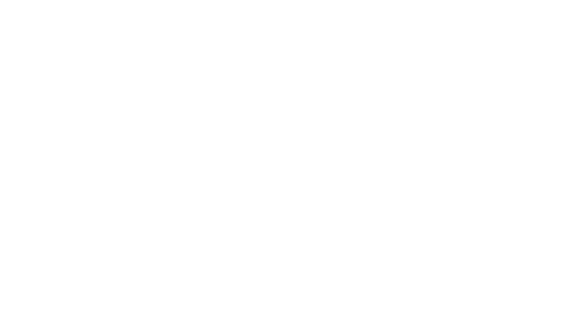
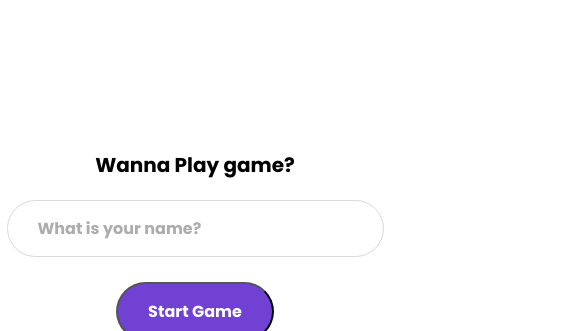
Before and after one commit to ArShadhinJr/number-guessing, a plain HTML site: page index.html in a window 390 px wide. Shown: the top 331 px of the page, 585 px wide, since content can reach past the window. Drawn offline with Linux system fonts and the light colour scheme.

Commit message:
responsive

```diff
--- a/style.css
+++ b/style.css
@@ -43,7 +43,6 @@ input:focus {
 button {
   border-radius: 53px;
   background: #7041d3;
-  height: 78px;
   color: #fff;
   font-size: 32px;
   font-style: normal;
@@ -68,3 +67,28 @@ p {
 .none {
   display: none;
 }
+
+@media (max-width: 700px) {
+  .box {
+    margin-top: 150px;
+  }
+  h1 {
+    font-size: 20px;
+    margin-bottom: 20px;
+  }
+  input {
+    font-size: 16px;
+    width: auto;
+    border-radius: 79px;
+    padding: 15px 30px;
+  }
+  button {
+    font-size: 16px;
+    padding: 15px 30px;
+    margin-top: 0px;
+  }
+  p {
+    padding: 9px 12px;
+    font-size: 16px;
+  }
+}
```
